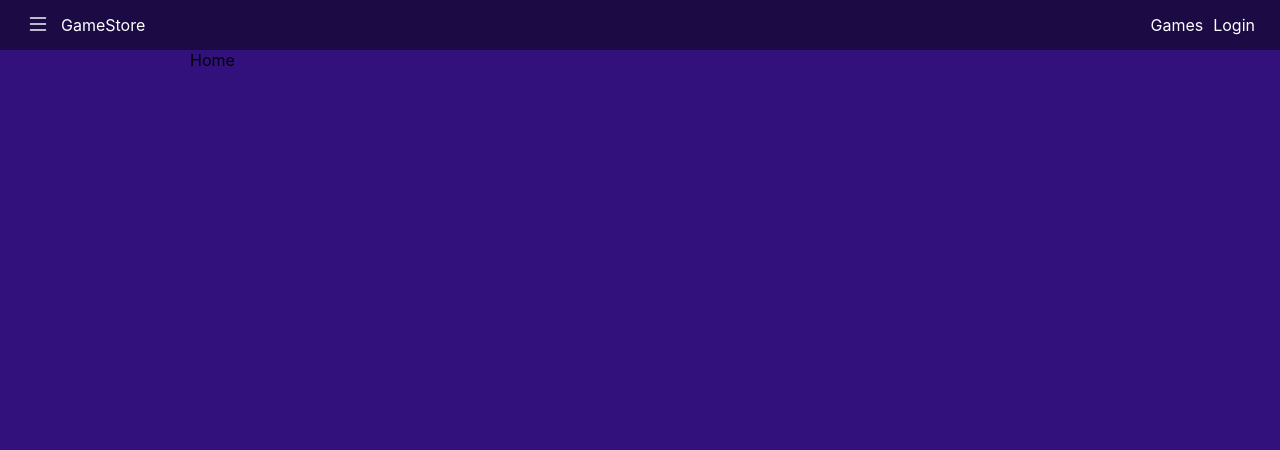
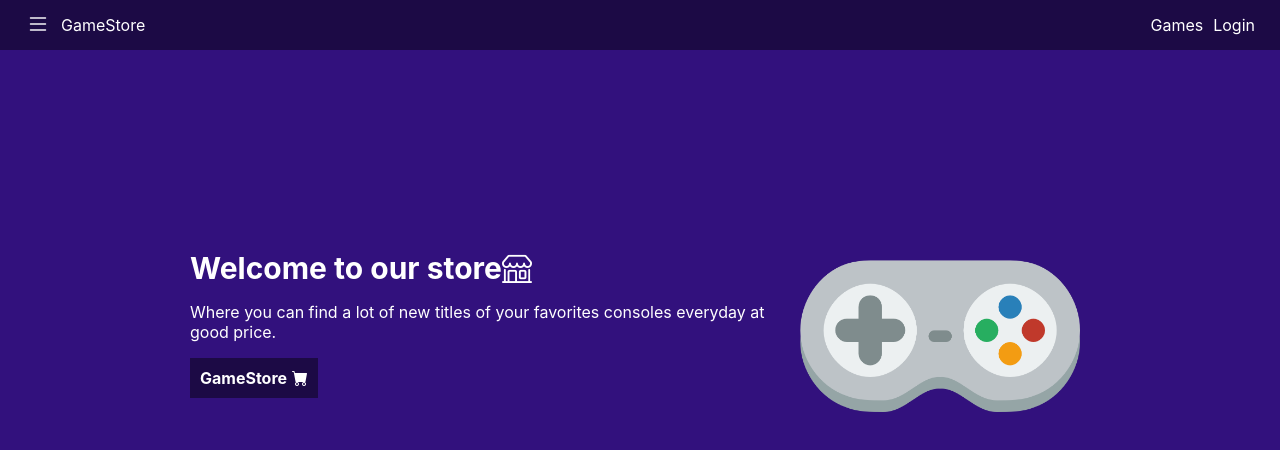
Before and after one commit to CarlosHdz7/gamestore3, a React (Create React App) app: page / in a window 1280 px wide. Shown: the top 450 px of the page. Built offline with nearby package versions, Linux system fonts and the light colour scheme.

Commit message:
✨ Add home page

```diff
--- /dev/null
+++ b/src/components/pages/home/Home.scss
@@ -0,0 +1,78 @@
+@import '../../../styles/Settings.scss';
+
+.home-container {
+  padding-top: 200px;
+  display: grid;
+  grid-template-columns: 8fr 4fr;
+  grid-template-rows: auto;
+}
+
+.title{
+  color: $white-color;
+}
+
+.container-info__title {
+  @extend .title;
+  font-size: 30px;
+  font-weight: map-get($font-weights, bold);
+  margin: 0px;
+}
+
+.container-info__subtitle {
+  @extend .title;
+}
+
+.button-container-home {
+  display: flex;
+  justify-content: flex-start;
+}
+
+.container-info__button {
+  background-color: $dark-purple-color;
+  border: none;
+  color: $white-color;
+  cursor: pointer;
+  font-weight: map-get($font-weights, bold);
+  font-size: 16px;
+  padding: 10px;
+  text-decoration: none;
+
+  i{
+    margin-left: 5px;
+  }
+}
+
+.container-info__button:hover {
+  background-color: $dark-purple-color;
+}
+
+.container-image {
+  padding: 10px;
+}
+
+.container-image__img {
+  width: 100%;
+  pointer-events: none;
+}
+
+@media (max-width: $mobile) {
+  .home-container {
+    padding-top: 30px;
+  }
+
+  .title {
+    text-align: center;
+  }
+
+  .button-container-home {
+    justify-content: center;
+  }
+
+  .home-container {
+    grid-template-columns: 1fr;
+  }
+
+  .container-image {
+    grid-row: 1;
+  }
+}
--- a/src/components/pages/home/Home.tsx
+++ b/src/components/pages/home/Home.tsx
@@ -1,9 +1,36 @@
 import React from 'react';
+import { Link } from 'react-router-dom';
+import './Home.scss';
 
 const Home = () => (
-  <div>
-    Home
-  </div>
+  <>
+    <div className="home-container">
+      <div className="container-info">
+        <h4 className="container-info__title">
+          Welcome
+          to our store
+          <i className="bi bi-shop" />
+        </h4>
+        <p className="container-info__subtitle">
+          Where you can find a lot of new titles of your favorites consoles
+          everyday at good price.
+        </p>
+        <div className="button-container-home">
+          <Link className="container-info__button" to="/games">
+            GameStore
+            <i className="bi bi-cart-fill" />
+          </Link>
+        </div>
+      </div>
+      <div className="container-image">
+        <img
+          className="container-image__img"
+          src="/images/controller.png"
+          alt="img-homepage"
+        />
+      </div>
+    </div>
+  </>
 );
 
 export default Home;
```
Also changed, not shown: public/images/controller.png (added).
